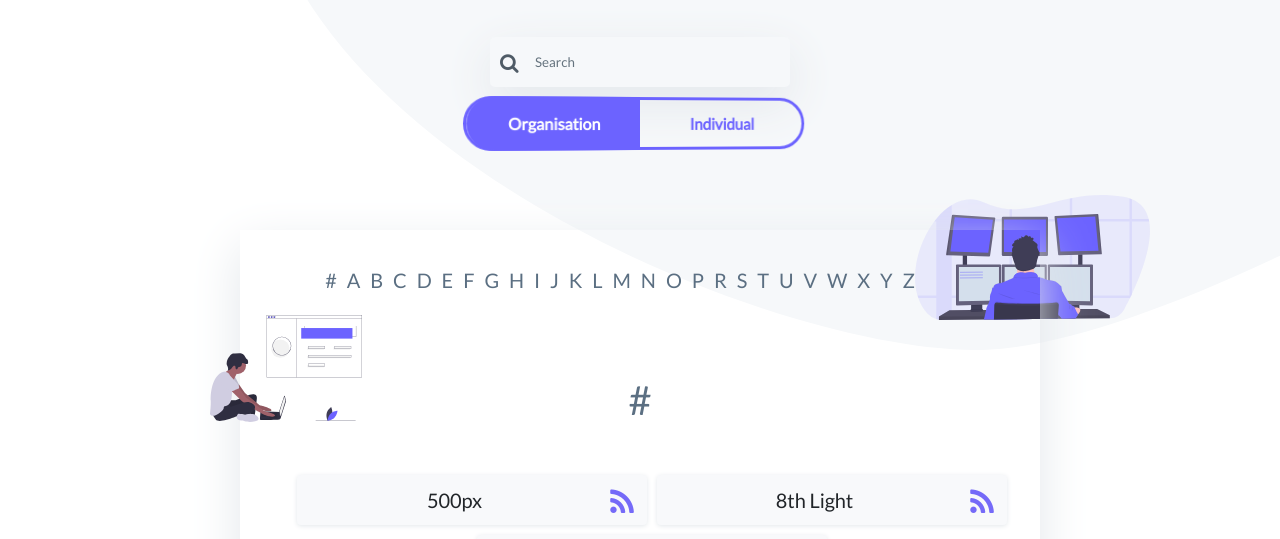
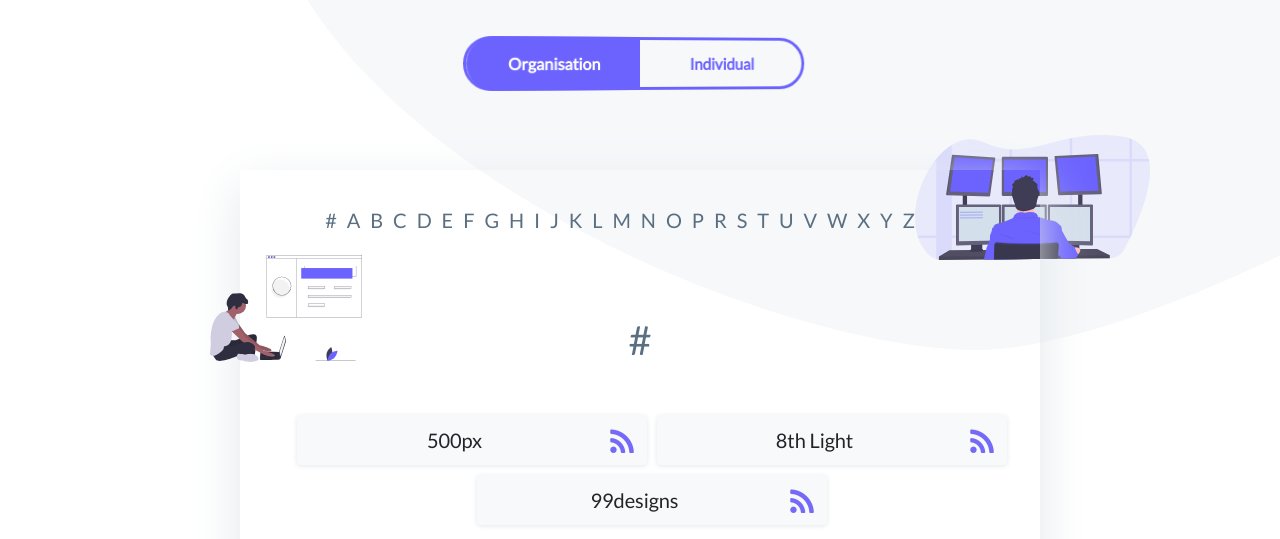
Before and after one commit to anubhavsrivastava/monoglot, a Gatsby site: page / in a window 1280 px wide. Shown: the part 261-800 px from the top of the page. Built offline with nearby package versions, Linux system fonts and the light colour scheme; Gatsby itself is replaced by a stand-in of ours.

Commit message:
made search box hidden

```diff
--- a/src/pages/index.js
+++ b/src/pages/index.js
@@ -54,7 +54,7 @@
                     List of sites for blogs {'&'} articles by various
                     organization and individuals
                   </p>
-                  <div className="search-box ">
+                  {/* <div className="search-box ">
                     <div className="search-container">
                       <span className="search-icon">
                         <i className="fa fa-search" />
@@ -66,7 +66,7 @@
                         placeholder="Search"
                       />
                     </div>
-                  </div>
+                  </div> */}
                   <Toggle
                     onToggle={name => this.onSourceChange(name)}
                     options={[
```
